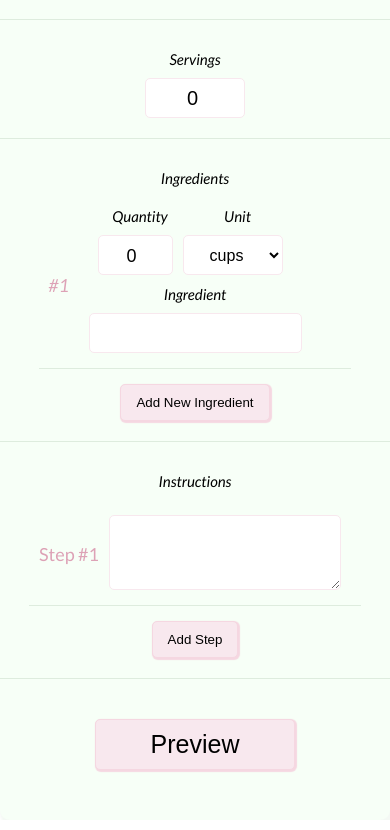
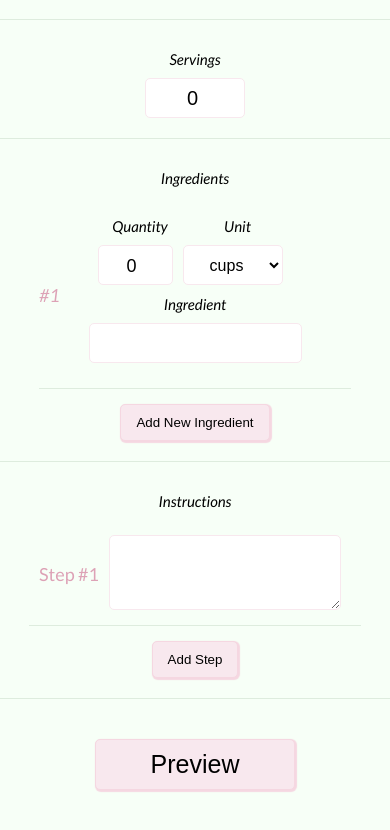
Before and after one commit to seangrant118/recipe-app, a React (Create React App) app in the folder client/: page /createrecipe in a window 390 px wide. Shown: the part 1082-1912 px from the top of the page. Built offline with nearby package versions, Linux system fonts and the light colour scheme; no server answers; sample sign-in values are in the browser's storage.

Commit message:
ing number and padding

```diff
--- a/client/src/components/styles/recipeForm/recipeForm.css
+++ b/client/src/components/styles/recipeForm/recipeForm.css
@@ -312,10 +312,12 @@ fieldset .label-container:nth-child(2) {
     align-items: center;
     justify-content: center;
     position: relative;
+    padding-bottom: 25px;
+    padding-top: 10px;
   }
   .ingredient-number-label-container {
     position: absolute;
-    left: 3%;
+    left: 0%;
   }
 
   .step-form-label {
```
